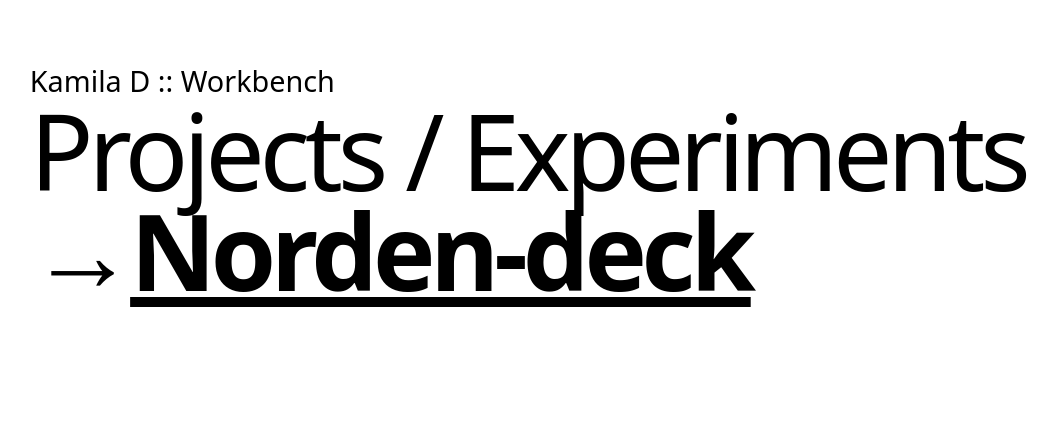
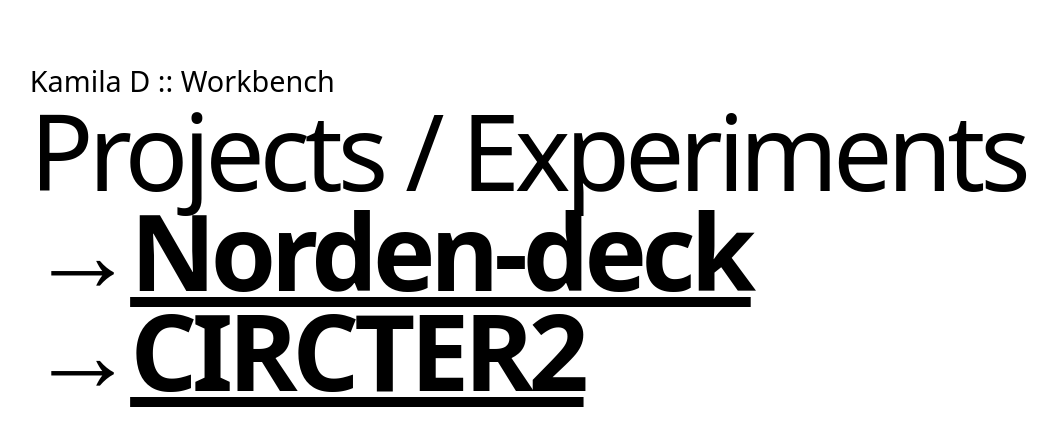
Before and after one commit to kamiladcr/kamiladcr.github.io, a plain HTML site: page index.html in a window 1280 px wide. Shown: the whole page, without its empty margins (31-1088 px from the left). Drawn offline with Linux system fonts and the light colour scheme.

Commit message:
update pages

```diff
--- a/index.html
+++ b/index.html
@@ -19,10 +19,10 @@
         </li>
         <!-- <li>
              <a target="_blank" href="https://nordregio.org/research/ensuring-inclusive-economic-growth-in-the-transition-to-a-green-economy/">EniGG</a>
-             </li>
-             <li>
-             <a target="_blank" href="https://kamiladcr.github.io/workbench/">bench</a>
              </li> -->
+        <li>
+          <a target="_blank" href="https://kamiladcr.github.io/circter2/">CIRCTER2</a>
+        </li>
       </ul>
     </div>
   </body>
```
